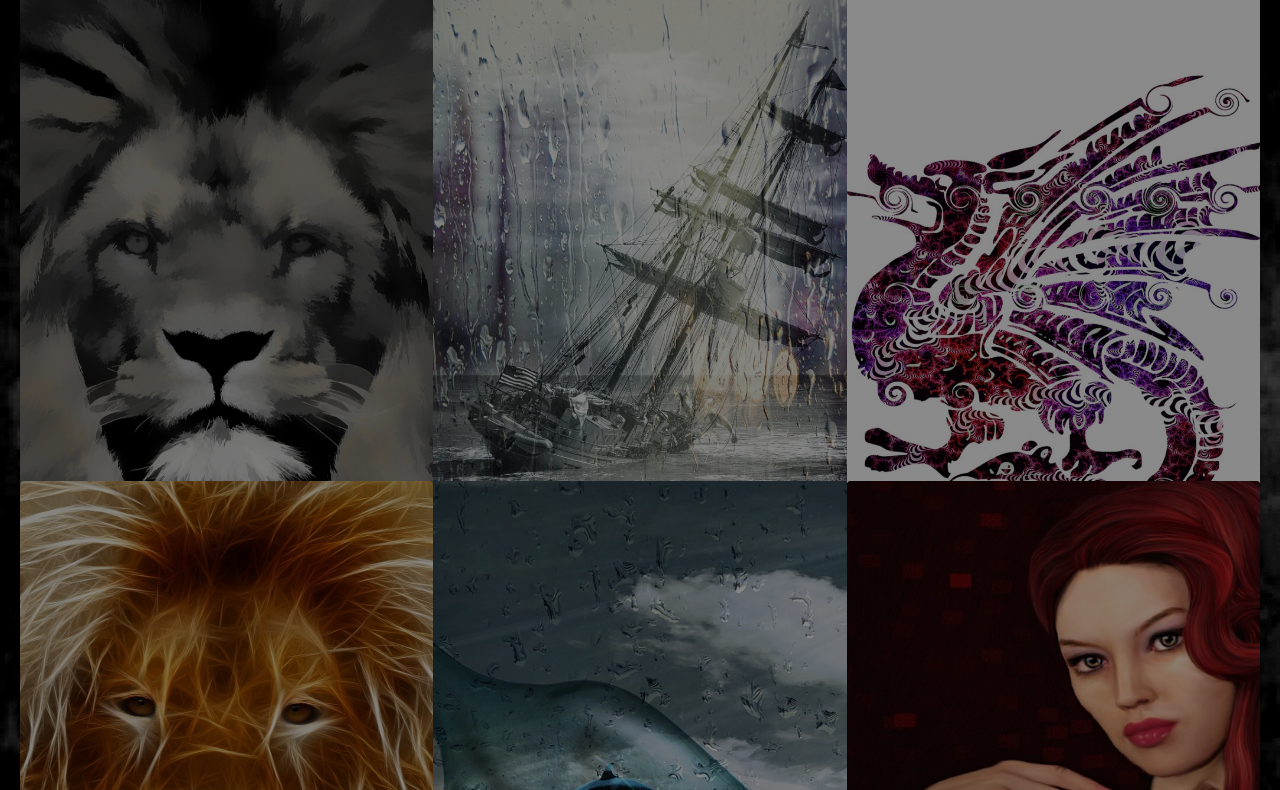
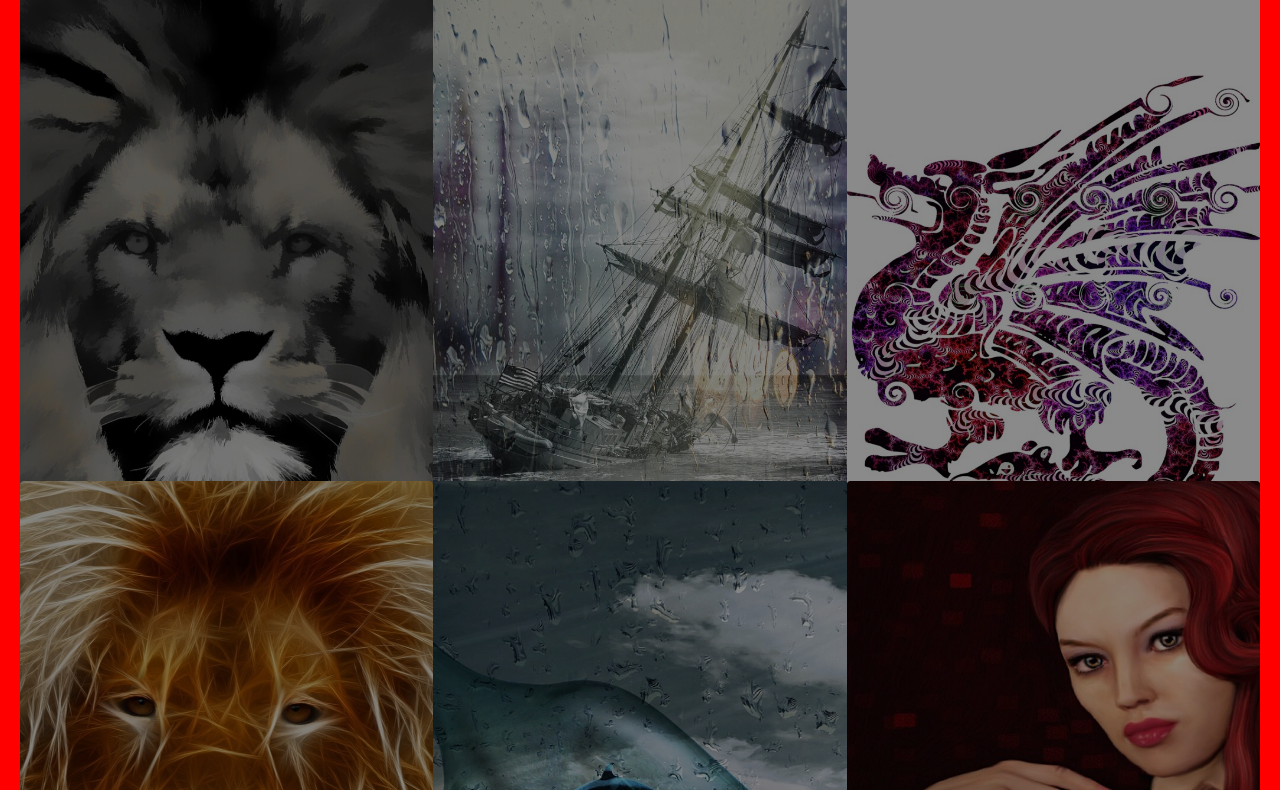
Before and after one commit to mattayre/webdev2, a website: page about.html in a window 1280 px wide. Shown: the part 104-894 px from the top of the page. Drawn offline with nearby package versions, Linux system fonts and the light colour scheme.

Commit message:
fifth commit

```diff
--- a/css/mysite.css
+++ b/css/mysite.css
@@ -36,7 +36,7 @@
 }
 
 body {
-	background-image:url(../images/back1.jpg);
+	background-color: red;
 	font-family: myfont;
 }
 
```
Also changed, not shown: index.html (+1 -1 lines).
